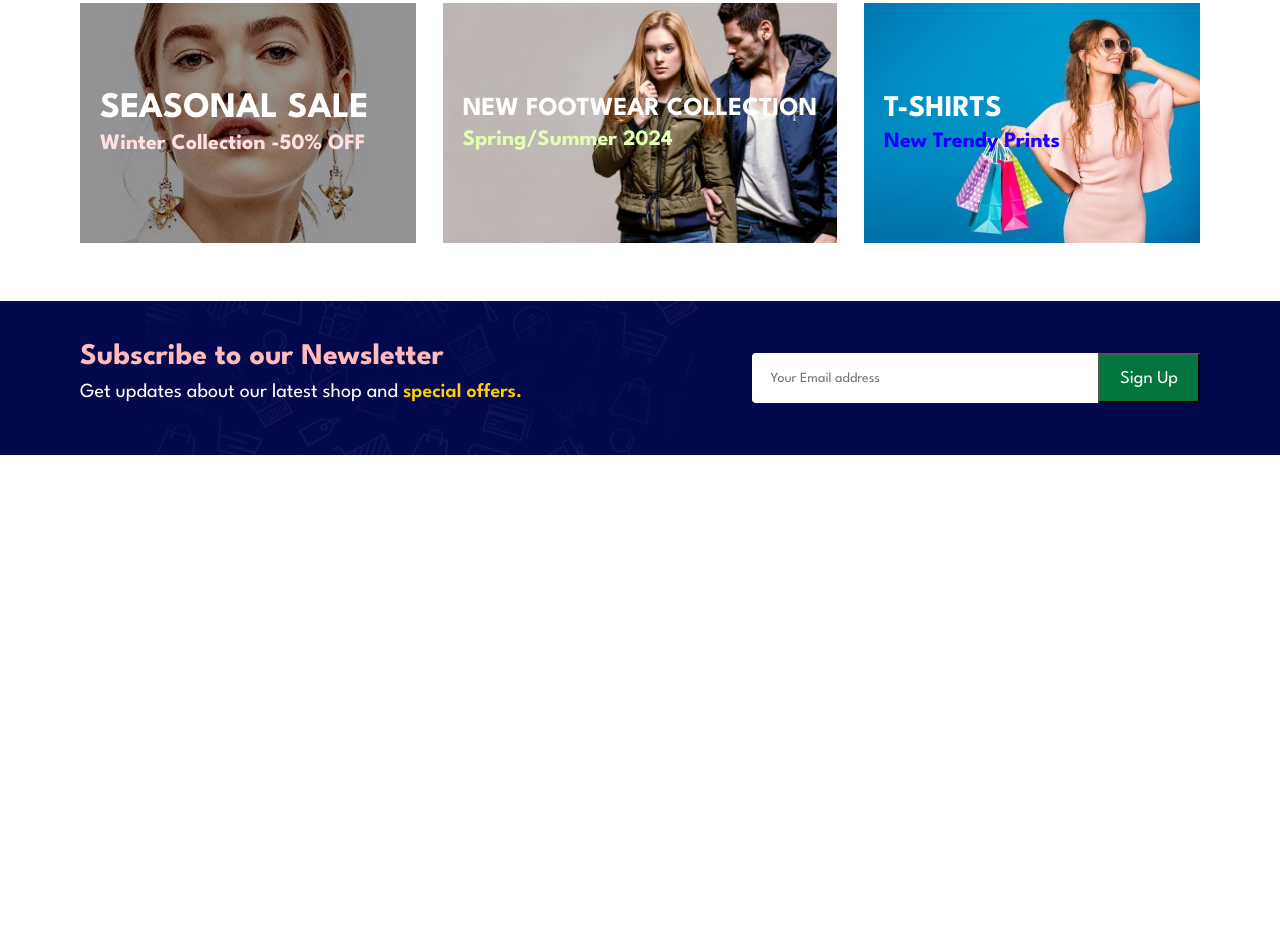
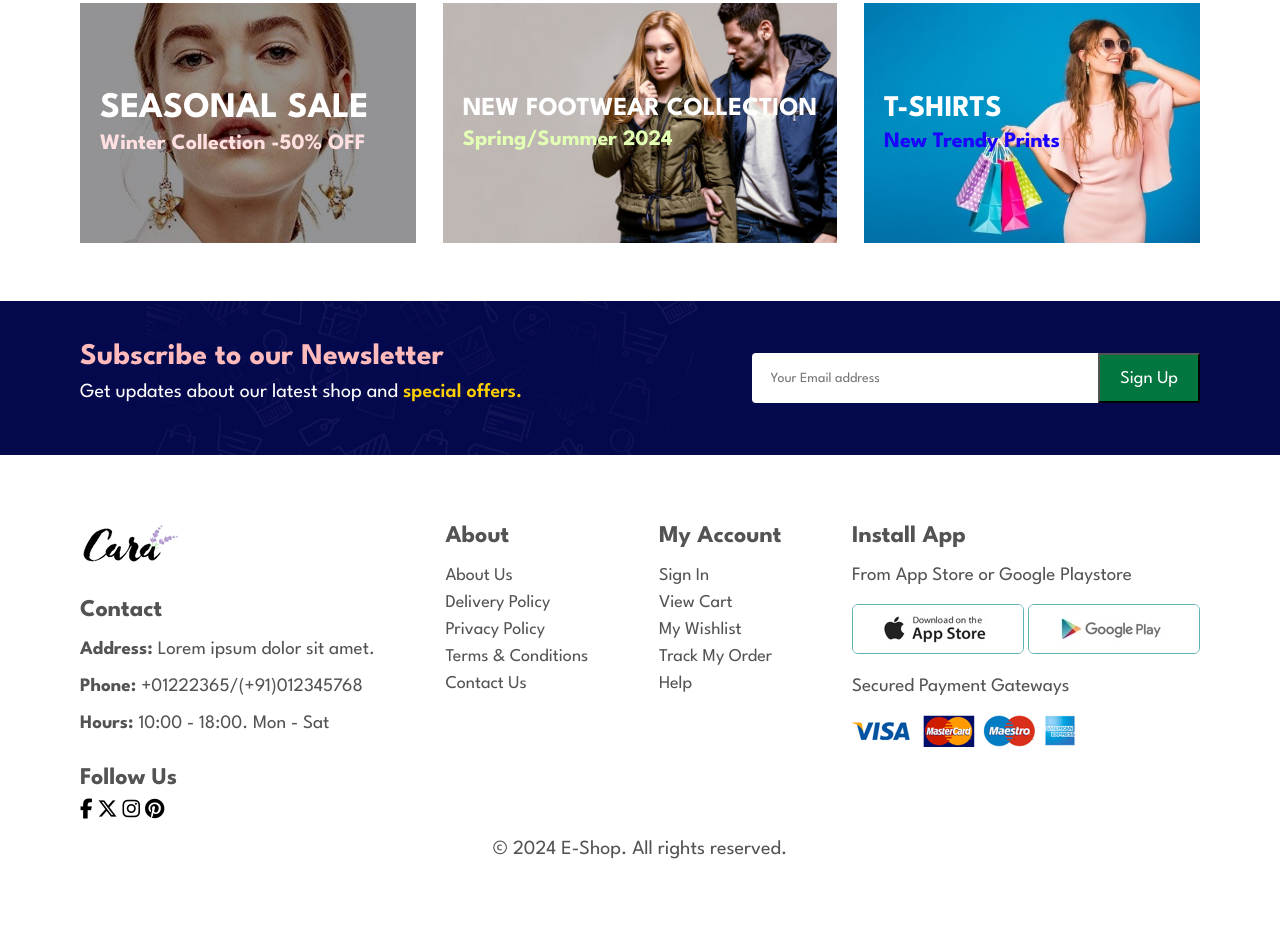
Before and after one commit to Brick-C/E-shop, a plain HTML site: page index.html in a window 1280 px wide. Shown: the part 4234-5160 px from the top of the page. Before the commit the page ends 4711 px from the top, so only its background shows below. Drawn offline with Linux system fonts and the light colour scheme.

Commit message:
Added footer

```diff
--- a/index.html
+++ b/index.html
@@ -383,7 +383,61 @@
     </div>
  </section>
 
+<footer>
+    <div class="col">
+        <img class="logo" src="./img/logo.png" alt="">
+        <h4>Contact</h4>
+        <p><strong>Address: </strong>Lorem ipsum dolor sit amet.</p>
+        <p><strong>Phone: </strong>+01222365/(+91)012345768</p>
+        <p><Strong>Hours: </Strong>10:00 - 18:00. Mon - Sat</p>
+        <div class="follow">
+            <h4>Follow Us </h4>
+            <div class="icon">
+                <i class="fa-brands fa-facebook-f"></i>
+                <i class="fa-brands fa-x-twitter"></i>
+                <i class="fa-brands fa-instagram"></i>
+                <i class="fa-brands fa-pinterest"></i>
+            </div>
+        </div>
+    </div>
 
+    <div class="col2">
+        <h4>About</h4>
+        <ul>
+            <li><a href="#">About Us</a></li>
+            <li><a href="#">Delivery Policy</a></li>
+            <li><a href="#">Privacy Policy</a></li>
+            <li><a href="#">Terms & Conditions</a></li>
+            <li><a href="#">Contact Us</a></li>
+        </ul>
+    </div>
+
+    <div class="col3">
+        <h4>My Account</h4>
+        <ul>
+            <li><a href="#">Sign In</a></li>
+            <li><a href="#">View Cart</a></li>
+            <li><a href="#">My Wishlist</a></li>
+            <li><a href="#">Track My Order</a></li>
+            <li><a href="#">Help</a></li>
+        </ul>
+    </div>
+
+    <div class="col install">
+        <h4>Install App</h4>
+        <p>From App Store or Google Playstore</p>
+        <div class="row">
+            <img src="./img/pay/app.jpg" alt="">
+            <img src="./img/pay/play.jpg" alt="">
+        </div>
+        <p>Secured Payment Gateways</p>
+        <img src="./img/pay/pay.png" alt="">
+    </div>
+
+    <div class="copyright">
+        <p>&copy; 2024 E-Shop. All rights reserved.</p>
+    </div>
+</footer>
 
 
 
--- a/style.css
+++ b/style.css
@@ -510,3 +510,97 @@ p{
 
 
 }
+
+footer{
+    display: flex;
+    flex-wrap: wrap;
+    justify-content: space-between;
+    /* margin-top: 60px;
+    margin-bottom: 30px; */
+    padding: 48px 80px;
+
+   .logo{
+    margin-bottom: 30px;
+   }
+
+   .col h4{
+    font-size: 24px;
+
+   }
+
+   .col p{
+    font-size: 19px;
+   }
+
+   .follow{
+    margin-top: 35px;
+
+        .icon{
+            margin-top: 10px;
+            font-size: 20px;
+        }
+   }
+
+   .col2{
+        h4{
+            font-size: 24px;
+            margin-bottom: 20px;
+        }
+
+        ul{
+            list-style: none;
+            font-size: 18px;
+          li{
+            margin: 10px 0;
+            a{
+                text-decoration: none;
+                color: #535353;
+                transition: 0.3s ease;
+            }
+            a:hover{
+                color: #61b3b6;
+            }
+          }
+        }
+   }
+
+   .col3{
+        h4{
+            font-size: 24px;
+            margin-bottom: 20px;
+        }
+
+        ul{
+            list-style: none;
+            font-size: 18px;
+          li{
+            margin: 10px 0;
+            a{
+                text-decoration: none;
+                color: #535353;
+                transition: 0.3s ease;
+            }
+            a:hover{
+                color: #61b3b6;
+            }
+          }
+        }
+   }
+
+   .install{
+        h4{
+            font-size: 24px;
+            margin-bottom: 20px;
+        }
+
+        .row img{
+            border: 1px solid #61b3b6;
+            border-radius: 6px;
+        }
+   }
+
+    .copyright{
+        width: 100%;
+        text-align: center;
+    }
+}
```
